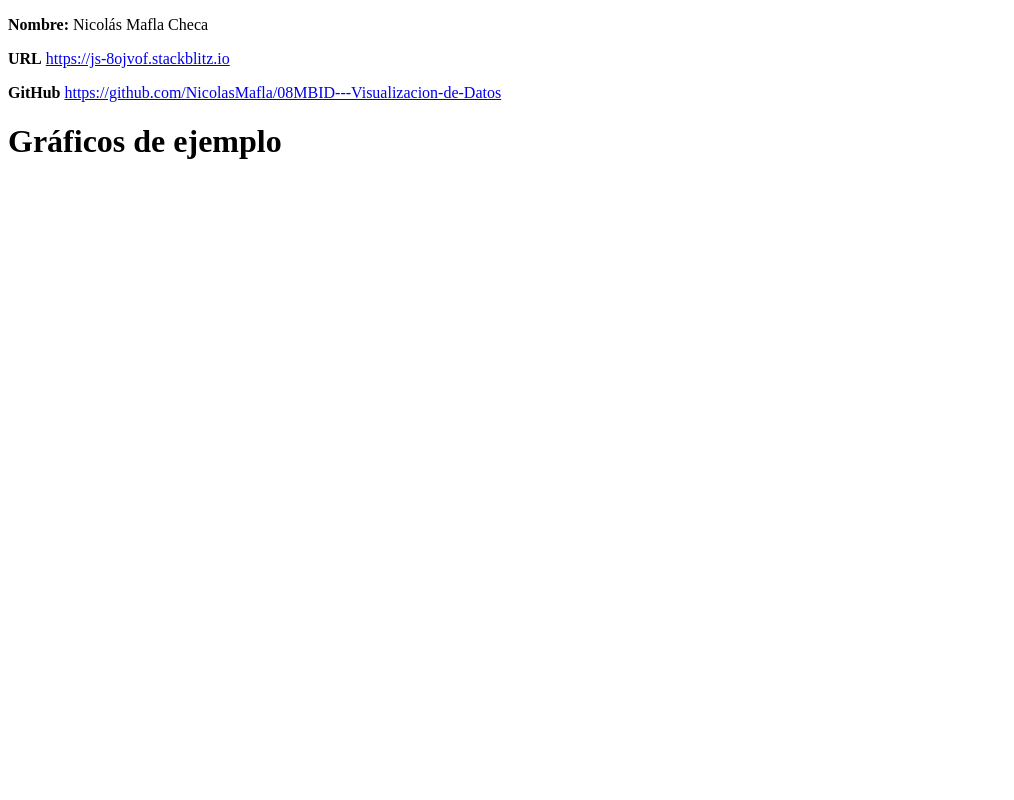
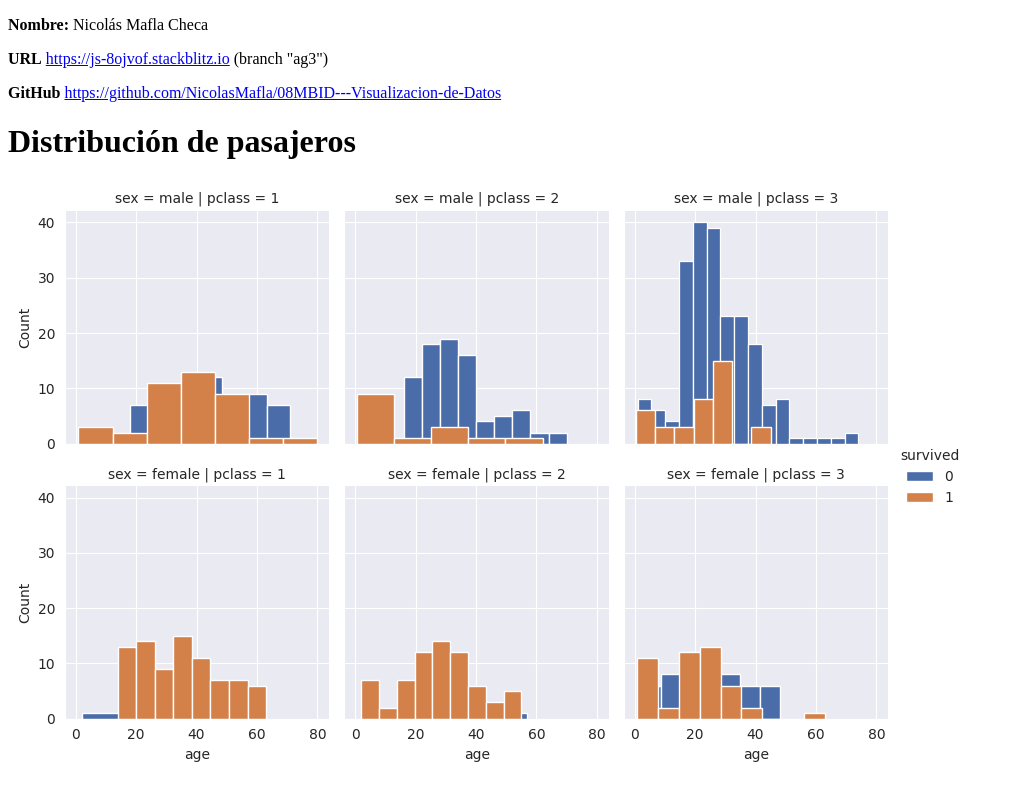
Before and after one commit to NicolasMafla/08MBID---Visualizacion-de-Datos, a website: page index.html in a window 1280 px wide. Shown: the whole page, without its empty margins (0-1014 px from the left). Drawn offline with Linux system fonts and the light colour scheme.

Commit message:
distribution plot with seaborn

```diff
--- a/index.html
+++ b/index.html
@@ -10,11 +10,12 @@
 <body>
 <div id="app">
     <p><b>Nombre:</b> Nicolás Mafla Checa</p>
-    <p><b>URL</b> <a href="https://js-8ojvof.stackblitz.io" target="_blank">https://js-8ojvof.stackblitz.io</a></p>
+    <p><b>URL</b> <a href="https://js-8ojvof.stackblitz.io" target="_blank">https://js-8ojvof.stackblitz.io</a> (branch "ag3") </p>
     <p><b>GitHub</b> <a href="https://github.com/NicolasMafla/08MBID---Visualizacion-de-Datos"
                         target="_blank">https://github.com/NicolasMafla/08MBID---Visualizacion-de-Datos</a></p>
 
-    <h1>Gráficos de ejemplo</h1>
+    <h1>Distribución de pasajeros</h1>
+    <img src="https://raw.githubusercontent.com/NicolasMafla/08MBID---Visualizacion-de-Datos/098840f1a45e722802ef5fb9be7c9ecc9e061928/plot_dist.png" alt="Distribution plot">
 </div>
 </body>
 </html>
```
